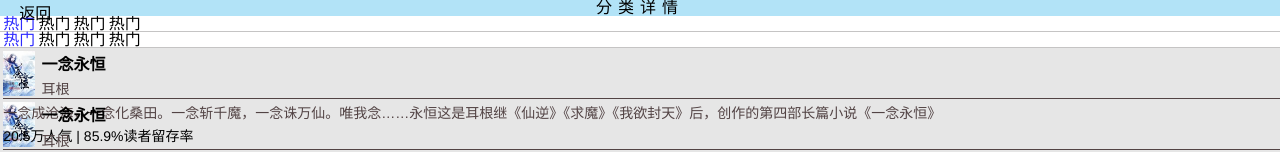
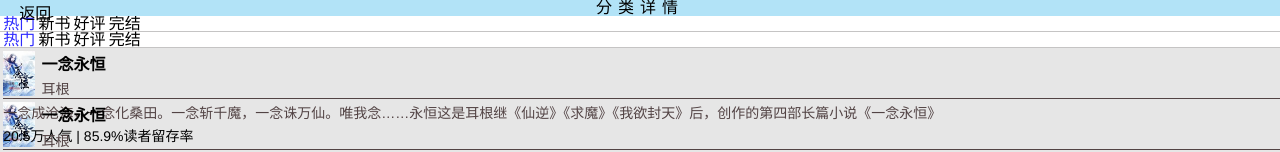
Before and after one commit to swalrito/vue_reader, a Vue app: page /#/sort/details_m_ds in a window 1280 px wide. Shown: the top 152 px of the page. Built offline with nearby package versions, Linux system fonts and the light colour scheme; some icons are missing.

Commit message:
2017.10.15 对details_navbar页面添加点击选中列表的功能样式。

```diff
--- a/src/components/public/details_navbar.vue
+++ b/src/components/public/details_navbar.vue
@@ -1,16 +1,28 @@
 <template>
 	<div class="nav_bar">
 		<ul class="clearfloat">
-			<li class='active'>热门</li>
-			<li>热门</li>
-			<li>热门</li>
-			<li>热门</li>
+			<li
+			v-for='(item,index) in items'
+			:class="{active:itemIndex==index}"
+			@click=changeActive(index)>{{item}}</li>
 		</ul>
 	</div>
 </template>
 
 <script type="text/javascript">
-
+	export default{
+		data(){
+			return {
+				items:['热门','新书','好评','完结'],
+				itemIndex:'0'
+			}
+		},
+		methods:{
+			changeActive(index){
+				this.itemIndex=index;
+			}
+		}
+	}
 </script>
 
 <style type="text/css">
```
